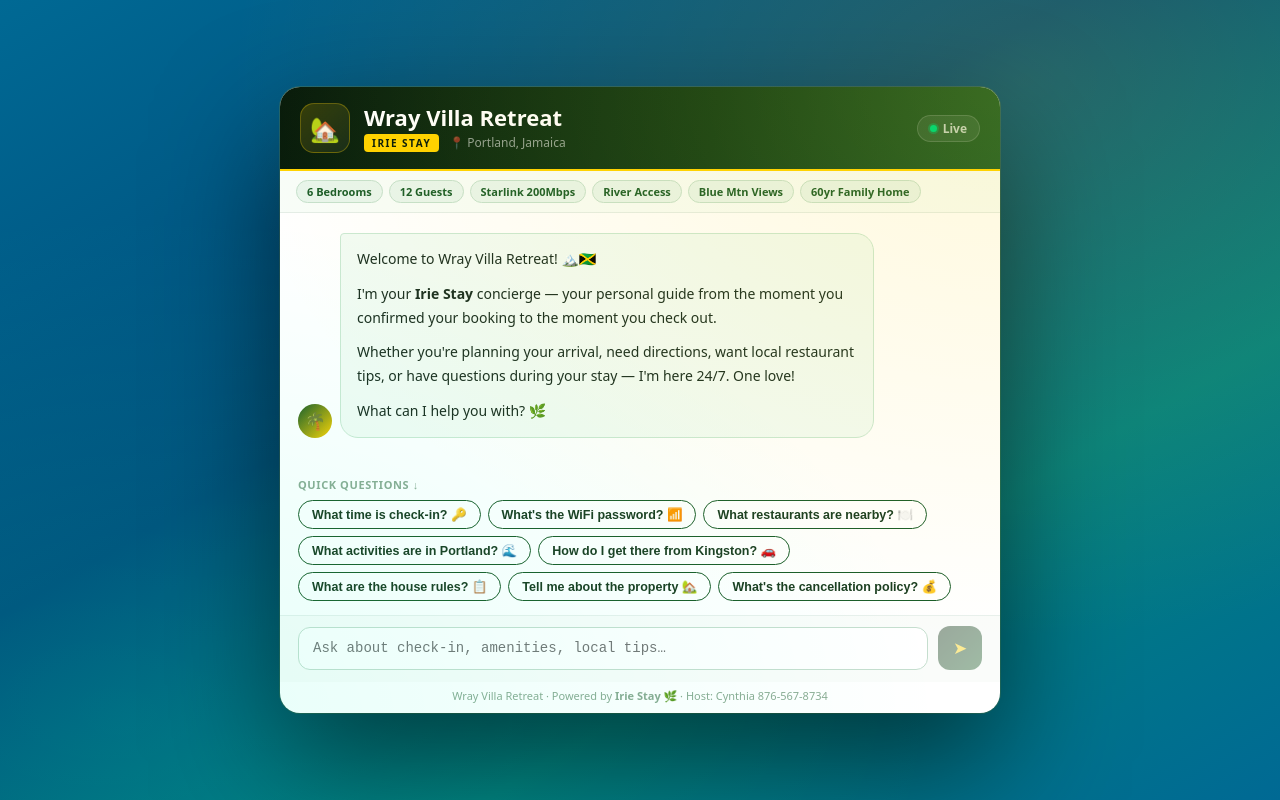
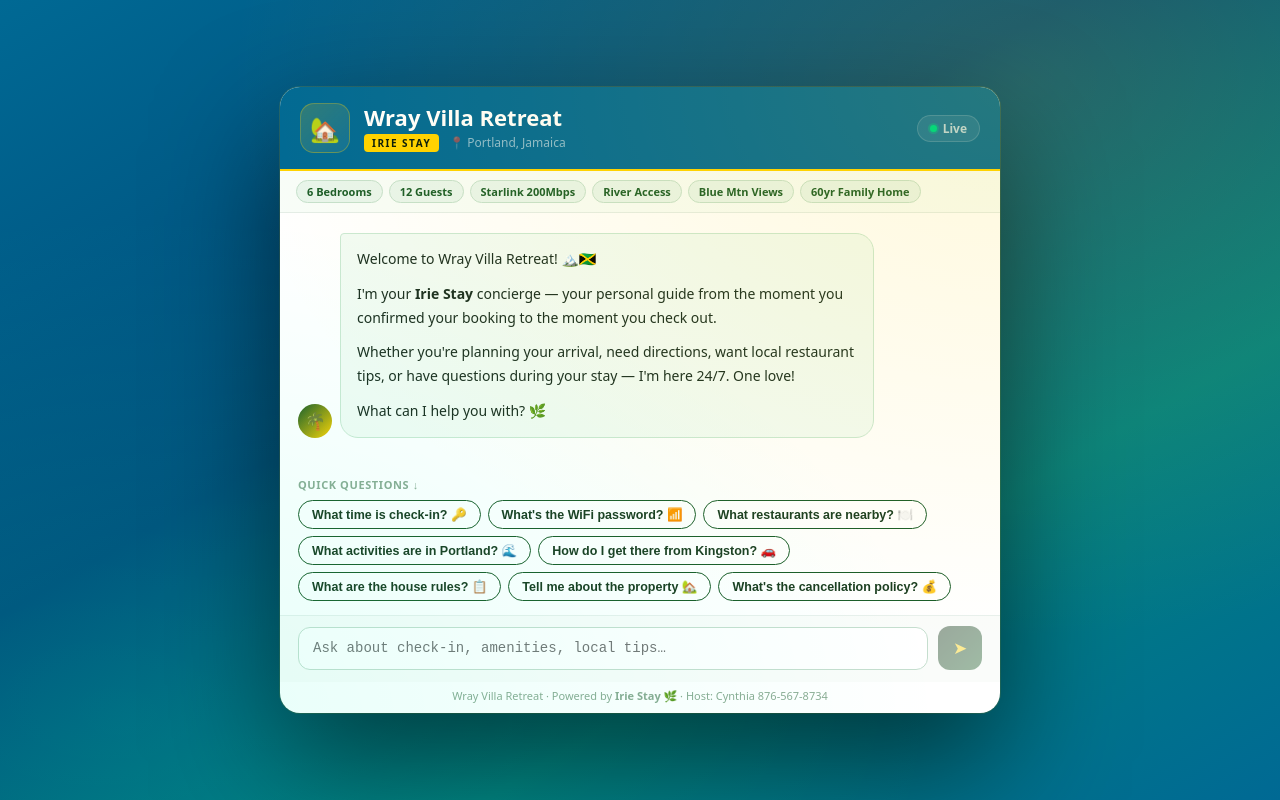
Before and after one commit to phuzz876-jmd/irie-stay, a Next.js app: page / in a window 1280 px wide. Built offline with nearby package versions, Linux system fonts and the light colour scheme.

Commit message:
Update index.js

```diff
--- a/pages/index.js
+++ b/pages/index.js
@@ -227,7 +227,7 @@ const s = {
     display: "flex", flexDirection: "column", maxHeight: "94vh",
   },
   header: {
-    background: "linear-gradient(100deg, #071a0b 0%, #0f3d17 60%, #1a5c28 100%)",
+    background: "#006994",
     padding: "16px 20px", display: "flex", alignItems: "center", justifyContent: "space-between",
     borderBottom: "2.5px solid #ffd200",
   },
@@ -283,7 +283,7 @@ const s = {
     animation: "fadeUp 0.25s ease",
   },
   userBubble: {
-    background: "linear-gradient(135deg, #0d2e12, #1a5c28)",
+    background: "#006994",
     borderRadius: "18px 4px 18px 18px", padding: "13px 16px",
     maxWidth: "78%", fontSize: 14, lineHeight: 1.65, color: "#fff",
     animation: "fadeUp 0.25s ease",
```
